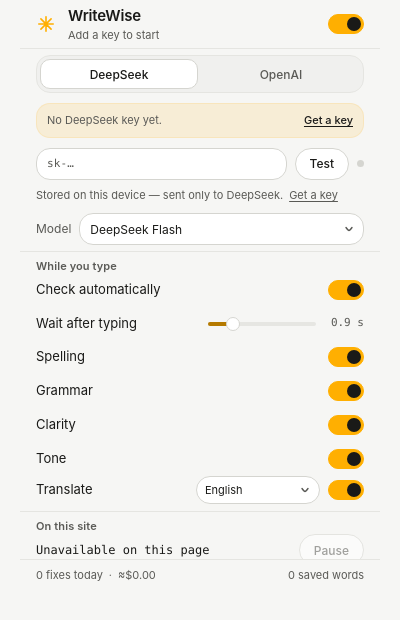
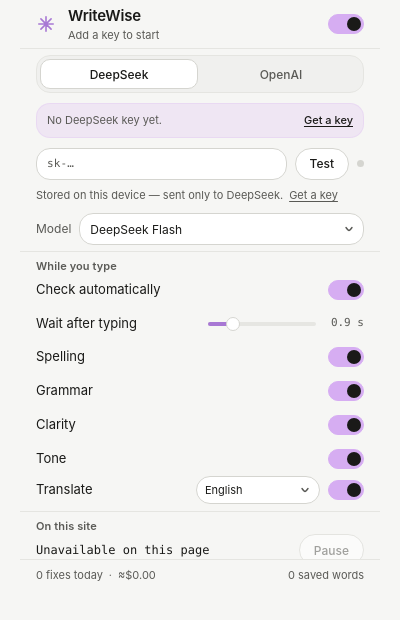
Before and after one commit to designantonyui-source/writewise-extension, a browser extension: page popup/popup.html in a window 400 px wide. Drawn offline with Linux system fonts and the light colour scheme.

Commit message:
Orchid accent: #d6adf2 fills, ink labels, stepped tones on white

```diff
--- a/content/ui.css
+++ b/content/ui.css
@@ -123,7 +123,7 @@
   justify-content: center;
   width: 16px;
   height: 16px;
-  color: var(--ww-brand); /* the logo keeps the button gold in both themes */
+  color: var(--ww-brand); /* the logo rides the accent's graphic tone */
 }
 
 .ww-mark svg {
@@ -448,7 +448,7 @@
 }
 
 .ww-btn-primary {
-  /* accent surface + ink label = 9.4:1 — the gold stays the gold.
+  /* orchid surface + ink label = 9.2:1 — a light fill cannot carry white.
      Flat on purpose: no lift, no glow. The fill is the emphasis. */
   background: var(--ww-accent-hi);
   color: var(--ww-accent-ink);
--- a/content/ui.js
+++ b/content/ui.js
@@ -50,14 +50,14 @@
   const FALLBACK_CSS = [
     '.ww-tokens{position:absolute;top:0;left:0;display:block;color:#f2f2f0;font:13px/1.5 -apple-system,BlinkMacSystemFont,"Segoe UI",Roboto,sans-serif;text-align:left;direction:ltr}',
     '.ww-card{display:flex;flex-direction:column;width:380px;max-width:calc(100vw - 16px);max-height:320px;padding:14px;background:#131313;color:#f2f2f0;border-radius:20px;corner-shape:squircle;box-shadow:0 10px 28px rgba(0,0,0,.38),0 1px 3px rgba(0,0,0,.24);pointer-events:auto;overflow:hidden}',
-    '.ww-head{display:flex;align-items:center;gap:8px}', '.ww-mark{color:#ffaf01;display:inline-flex}',
+    '.ww-head{display:flex;align-items:center;gap:8px}', '.ww-mark{color:#d6adf2;display:inline-flex}',
     '.ww-title{flex:1;min-width:0;font-weight:600;white-space:nowrap;overflow:hidden;text-overflow:ellipsis}',
     '.ww-x{display:inline-flex;align-items:center;justify-content:center;width:24px;height:24px;border:0;border-radius:999px;corner-shape:squircle;background:none;color:#8d8d89;cursor:pointer}', '.ww-tools{display:flex;align-items:center;gap:2px;margin:-4px -6px -4px 0}', '.ww-speak{color:#8d8d89}',
     '.ww-body{flex:1;min-height:0;overflow:auto;margin-top:12px}', '.ww-foot{display:flex;gap:8px;align-items:center;margin-top:14px}',
     '.ww-meta{flex:1;min-width:0;font-size:11px;color:#aeaeaa;white-space:nowrap;overflow:hidden;text-overflow:ellipsis}',
     '.ww-btn{height:30px;padding:0 14px;border-radius:999px;corner-shape:squircle;font:600 12px/1 inherit;cursor:pointer;border:1px solid transparent;background:none;color:#f2f2f0}',
     '.ww-icon-btn{display:inline-flex;align-items:center;justify-content:center;width:30px;height:30px;padding:0;border:0;border-radius:999px;corner-shape:squircle;background:none;color:#aeaeaa;cursor:pointer}', '.ww-icon-btn.ww-copied{color:#5cb87a}',
-    '.ww-btn-ghost{color:#aeaeaa;border-color:#343434}', '.ww-btn-primary{background:#ffaf01;color:#1a1a18}',
+    '.ww-btn-ghost{color:#aeaeaa;border-color:#343434}', '.ww-btn-primary{background:#d6adf2;color:#1a1a18}',
     '.ww-ins{background:rgba(92,184,122,.15);color:#5cb87a;text-decoration:underline;text-decoration-color:#5cb87a;border-radius:6px}', '.ww-ins + .ww-del,.ww-del + .ww-ins{margin-left:3px}', '.ww-del{background:rgba(217,83,79,.15);color:#e27d79;text-decoration:line-through;text-decoration-color:#e27d79;border-radius:6px}',
     '.ww-sub,.ww-msg{margin:0;color:#aeaeaa}', '.ww-sr{position:absolute;width:1px;height:1px;overflow:hidden;clip:rect(0 0 0 0);white-space:nowrap}', '.ww-skel{height:8px;border-radius:4px;background:#232323;margin:0 0 8px}',
   ].join('\n');
--- a/shared/tokens.css
+++ b/shared/tokens.css
@@ -9,26 +9,27 @@
 
 :root,
 .ww-tokens {
-  /* Brand — #ffaf01 is the identity. White text on it is 1.8:1, so an accent
-     *surface* carries ink instead (9.4:1), and accent *text* darkens on the
-     light ground. Every rule here is asserted in contrast.test.mjs. */
-  --ww-accent: #ffaf01;
-  --ww-accent-hi: #ffaf01; /* filled surfaces: buttons, switch tracks */
-  --ww-brand: #ffaf01; /* the ✳ mark: always the button gold, both themes */
+  /* Brand — orchid. #d6adf2 is light: a *surface* carries an ink label
+     (9.2:1) because white on it is 1.9:1, so it never needs a darker fill to
+     stay legible. Where the accent is text or a graphic on white it steps down
+     to the deeper violets. Every pair is asserted in contrast.test.mjs. */
+  --ww-accent: #d6adf2; /* graphics: dots, slider fill, progress */
+  --ww-accent-hi: #d6adf2; /* filled surfaces: buttons, switch tracks */
+  --ww-brand: #d6adf2; /* the ✳ mark: the accent's graphic tone for this ground */
   --ww-accent-ink: #1a1a18; /* label/mark/knob on an accent surface */
-  --ww-accent-soft: rgba(255, 175, 1, 0.14);
-  --ww-accent-text: #ffaf01;
+  --ww-accent-soft: rgba(214, 173, 242, 0.16);
+  --ww-accent-text: #d6adf2;
   --ww-jade: #5cb87a;
   --ww-jade-soft: rgba(92, 184, 122, 0.15);
   --ww-danger: #e27d79;
   --ww-danger-soft: rgba(217, 83, 79, 0.15);
   --ww-amber: #e0a33a;
-  --ww-focus: #ffaf01; /* 10:1 on the dark ground */
-  /* the knob is ink once the track turns accent; the track carries the state */
+  --ww-focus: #d6adf2; /* 10:1 on the dark ground */
+  /* the knob is ink on the orchid track; the track carries the state */
   --ww-switch-thumb: #1a1a18;
 
   /* Surfaces — neutral on purpose. A warm-grey ground plus a warm accent reads
-     like someone else's brand; neutral lets the gold be the only voice. */
+     like someone else's brand; neutral lets the violet be the only voice. */
   --ww-bg: #0a0a0a;
   --ww-surface: #131313;
   --ww-surface-2: #1b1b1b;
@@ -103,10 +104,11 @@
     --ww-tx-3: #6e6e69;
     --ww-jade: #2a7448;
     --ww-danger: #b3261e;
-    --ww-accent: #b57a00; /* graphics on white need ≥ 3:1 */
-    --ww-accent-soft: rgba(255, 175, 1, 0.12);
-    --ww-accent-text: #8f5c00; /* 5.7:1 on white, 5.2:1 on the ground */
-    --ww-focus: #8f5c00;
+    --ww-accent: #a878d4; /* graphics on white: 3.3:1 */
+    --ww-brand: #a878d4; /* the logo takes the same step on white */
+    --ww-accent-soft: rgba(214, 173, 242, 0.22);
+    --ww-accent-text: #8448b0; /* 5.9:1 on white, 5.2:1 on its own tint */
+    --ww-focus: #8448b0;
     --ww-shadow: 0 10px 28px rgba(24, 24, 22, 0.12), 0 1px 3px rgba(24, 24, 22, 0.06);
     color-scheme: light;
   }
@@ -123,10 +125,10 @@
   --ww-tx: #f2f2f0;
   --ww-tx-2: #aeaeaa;
   --ww-tx-3: #8d8d89;
-  --ww-accent: #ffaf01;
-  --ww-accent-soft: rgba(255, 175, 1, 0.14);
-  --ww-accent-text: #ffaf01;
-  --ww-focus: #ffaf01;
+  --ww-accent: #d6adf2;
+  --ww-accent-soft: rgba(214, 173, 242, 0.16);
+  --ww-accent-text: #d6adf2;
+  --ww-focus: #d6adf2;
   --ww-shadow: 0 10px 28px rgba(0, 0, 0, 0.38), 0 1px 3px rgba(0, 0, 0, 0.24);
   color-scheme: dark;
 }
@@ -144,10 +146,11 @@
   --ww-tx-3: #6e6e69;
   --ww-jade: #2a7448;
   --ww-danger: #b3261e;
-  --ww-accent: #b57a00;
-  --ww-accent-soft: rgba(255, 175, 1, 0.12);
-  --ww-accent-text: #8f5c00;
-  --ww-focus: #8f5c00;
+  --ww-accent: #a878d4;
+  --ww-brand: #a878d4;
+  --ww-accent-soft: rgba(214, 173, 242, 0.22);
+  --ww-accent-text: #8448b0;
+  --ww-focus: #8448b0;
   --ww-shadow: 0 10px 28px rgba(24, 24, 22, 0.12), 0 1px 3px rgba(24, 24, 22, 0.06);
   color-scheme: light;
 }
```
Also changed, not shown: DESIGN.md (+10 -10 lines), README.md, docs/card-dark.png, docs/card-light.png, docs/card-translate.png, docs/popup-dark.png, docs/popup-light.png, docs/vocab-dark.png, docs/vocab-light.png, docs/vocab-review.png, icons/icon.svg, icons/icon128.png, icons/icon16.png, icons/icon48.png, 1 more files.
